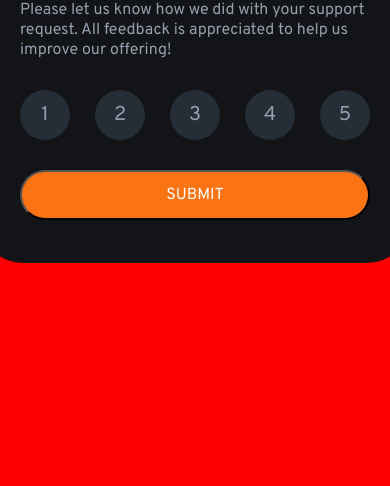
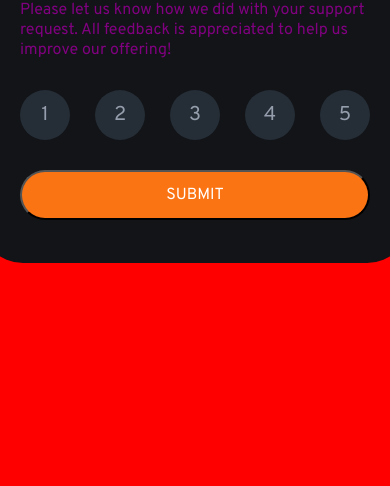
Before and after one commit to gkgaines14/Interactive-Ratings-Component---FM-Challenge, a plain HTML site: page index.html in a window 390 px wide. Shown: the part 374-860 px from the top of the page. Drawn offline with Linux system fonts and the light colour scheme.

Commit message:
media test 2

```diff
--- a/styles.css
+++ b/styles.css
@@ -190,5 +190,8 @@ img{
     body{
         background-color: red;
     }
+    .text p{
+        color: purple;
+    }
 
 }
```
